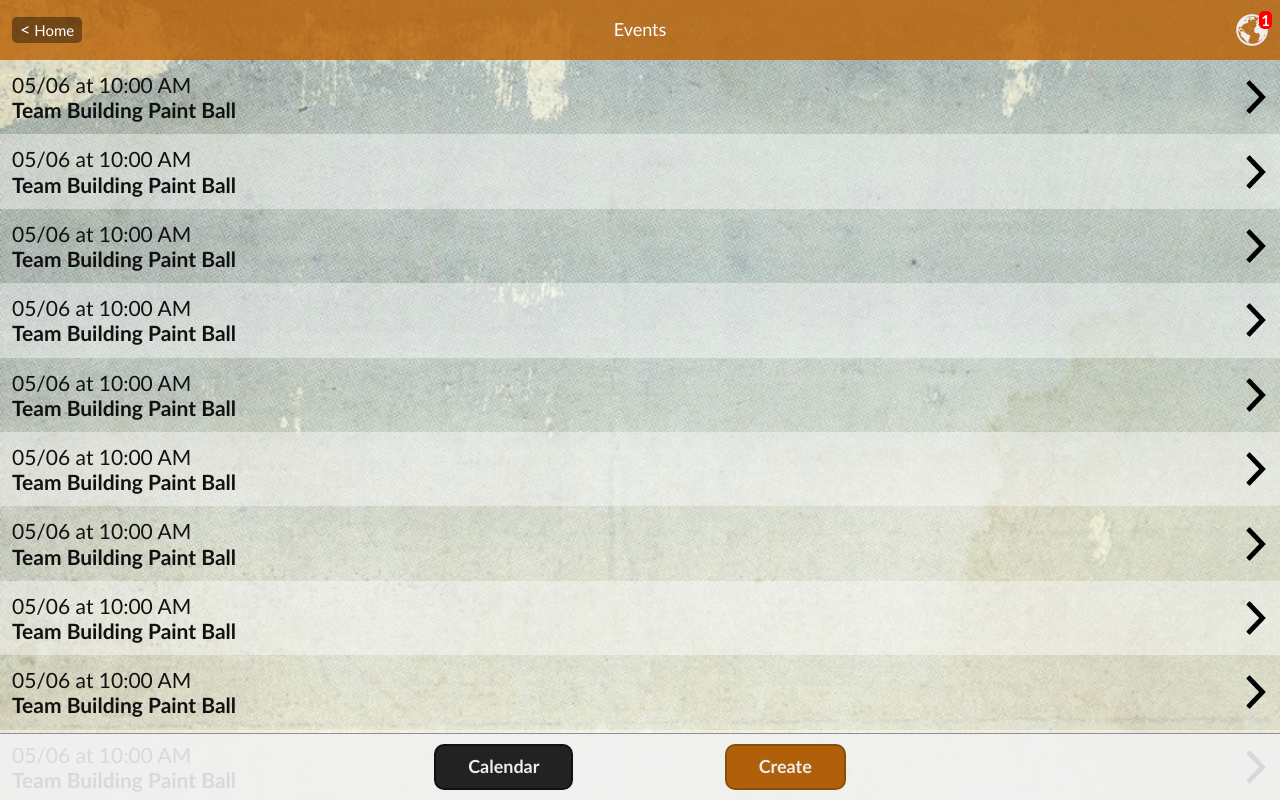
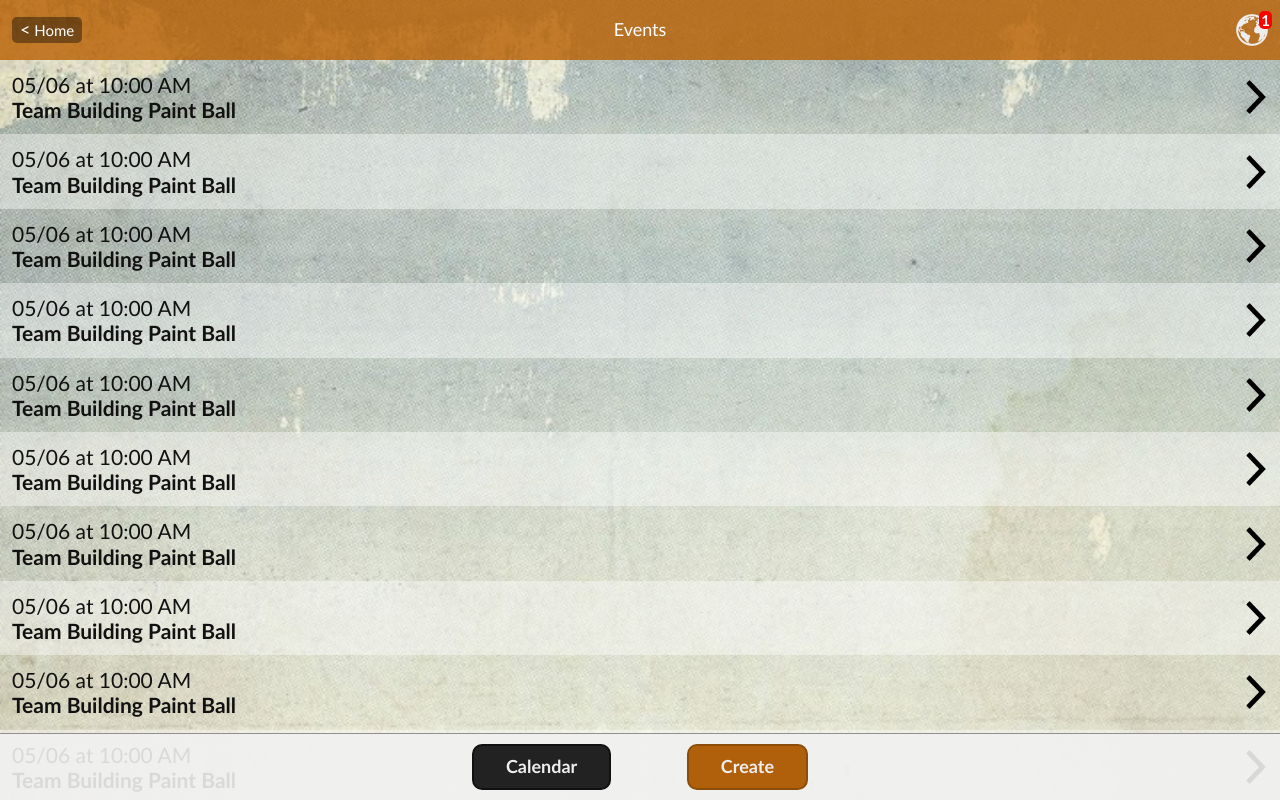
Before and after one commit to MarinaGeorgieva/HCI-FMI, a plain HTML site: page Office Control/events.html in a window 1280 px wide. Drawn offline with Linux system fonts and the light colour scheme.

Commit message:
Fixed BottomLine Buttons for Smaller Resolution

```diff
--- a/Office Control/css/style.css
+++ b/Office Control/css/style.css
@@ -345,6 +345,13 @@ span.messagePreview {
     margin: 0 6%;
 }
 
+.meetingActions a:first-child {
+    margin: 0 3% 0 0;
+}
+.meetingActions a:last-child {
+	margin: 0 0 0 3%;
+}
+
 a.bigBtn, input.bigBtn {
     display: block;
     background: #fff;
```
